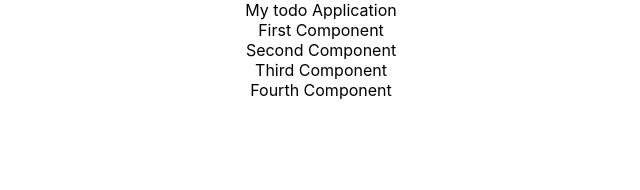
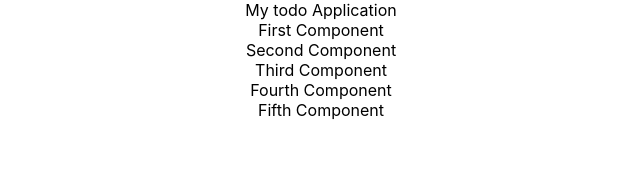
Before and after one commit to kaiqiz8/todo-app, a React (Create React App) app: page / in a window 1280 px wide. Shown: the top 190 px of the page, without its empty margins (319-959 px from the left). Built offline with nearby package versions, Linux system fonts and the light colour scheme.

Commit message:
add fifth component within first component

```diff
--- a/src/App.js
+++ b/src/App.js
@@ -5,6 +5,7 @@ import FirstComponent from './components/learning-examples/FirstComponent'
 import SecondComponent from './components/learning-examples/SecondComponent'
 import ThirdComponent from './components/learning-examples/ThirdComponent'
 import FourthComponent from './components/learning-examples/FourthComponent'
+import { FifthComponent } from './components/learning-examples/FirstComponent';
 function App() {
   return (
     <div className="App">
@@ -13,6 +14,7 @@ function App() {
       <SecondComponent></SecondComponent>
       <ThirdComponent/>
       <FourthComponent/>
+      <FifthComponent/>
     </div>
   );
 }
--- a/src/components/learning-examples/FirstComponent.jsx
+++ b/src/components/learning-examples/FirstComponent.jsx
@@ -2,4 +2,10 @@ export default function FirstComponent() {
     return (
       <div className="FirstComponent">First Component</div>
     )
-  }
+}
+
+export function FifthComponent() {
+    return (
+        <div className="FifthComponent">Fifth Component</div>
+    )
+}
```
